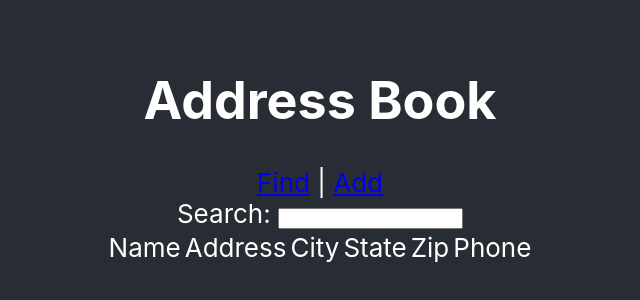
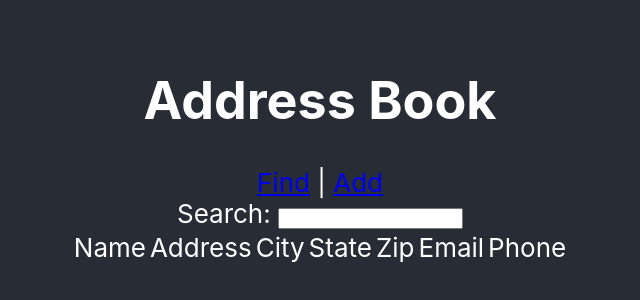
Before and after one commit to skyfly200/React-Address-Book, a React (Create React App) app: page / in a window 1280 px wide. Shown: the part 250-550 px from the top of the page, without its empty margins (320-960 px from the left). Built offline with nearby package versions, Linux system fonts and the light colour scheme.

Commit message:
add email field and use as entryKey

```diff
--- a/src/fields.js
+++ b/src/fields.js
@@ -1,2 +1,10 @@
-export const entryKey = 'name';
-export const fields = ['name', 'address', 'city', 'state', 'zip', 'phone'];
+export const entryKey = 'email';
+export const fields = [
+  'name',
+  'address',
+  'city',
+  'state',
+  'zip',
+  'email',
+  'phone'
+];
```
